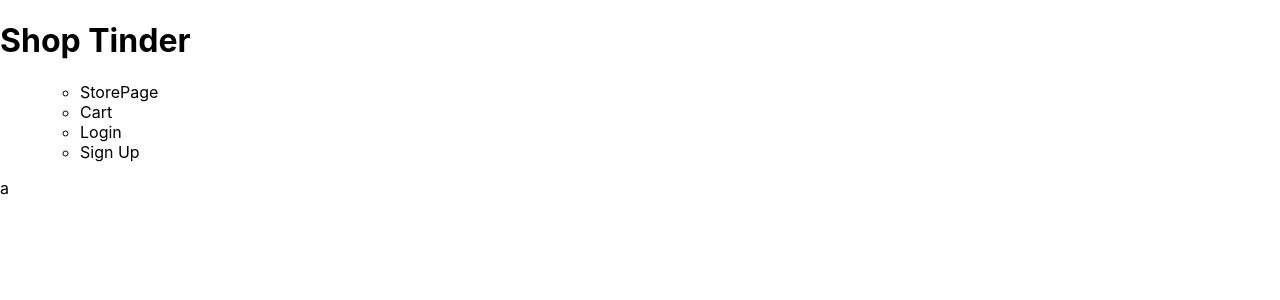
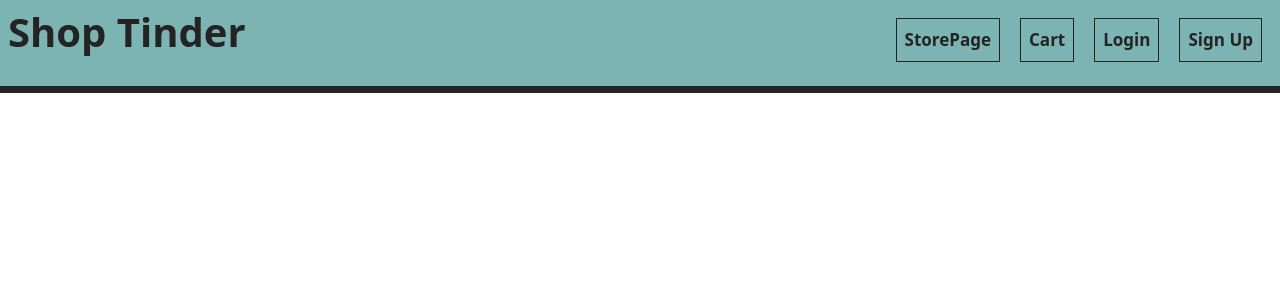
Before and after one commit to RonanSilasSmith/Shop-Tinder, a React (Create React App) app in the folder client/: page / in a window 1280 px wide. Shown: the top 300 px of the page. Built offline with nearby package versions, Linux system fonts and the light colour scheme.

Commit message:
adds Nav, adds file outline for cart

```diff
--- a/client/src/App.js
+++ b/client/src/App.js
@@ -5,6 +5,7 @@ import Nav from "./components/Nav";
 function App() {
   return (
     <div className="App">
+      <link href="https://cdn.jsdelivr.net/npm/bootstrap@5.0.0-beta1/dist/css/bootstrap.min.css" rel="stylesheet" integrity="sha384-giJF6kkoqNQ00vy+HMDP7azOuL0xtbfIcaT9wjKHr8RbDVddVHyTfAAsrekwKmP1" crossorigin="anonymous"></link>
       <Nav />
     </div>
   );
--- a/client/src/components/Nav/index.js
+++ b/client/src/components/Nav/index.js
@@ -5,20 +5,18 @@ import React from "react";
 function Nav() {
     function showNav(){
         return(
-            <ul className="flex-row">
-                <ul>
-                    <li>StorePage</li>
-                    <li>Cart</li>
-                    <li>Login</li>
-                    <li>Sign Up</li>
-                </ul>
+            <ul className="d-flex flex-row">
+                <li className="p-2"><a href="/">StorePage</a></li>
+                <li className="p-2"><a href="/">Cart</a></li>
+                <li className="p-2"><a href="/">Login</a></li>
+                <li className="p-2"><a href="/">Sign Up</a></li>
             </ul>
         )
     }
 
     return (
-        <header className="flex-row px-1">
-            <h1>Shop Tinder</h1>
+        <header className="d-flex p-2 justify-content-between" >
+            <h1><a href="/">Shop Tinder</a></h1>
 
             <nav>
                 {showNav()}
--- a/client/src/index.css
+++ b/client/src/index.css
@@ -7,7 +7,27 @@ body {
   -moz-osx-font-smoothing: grayscale;
 }
 
+header {
+  background-color: rgb(124, 179, 179);
+  border-bottom: 7px solid rgb(36, 36, 36);
+}
+
 code {
-  font-family: source-code-pro, Menlo, Monaco, Consolas, 'Courier New',
-    monospace;
+  font-family: source-code-pro, Menlo, Monaco, Consolas, 'Courier New', monospace;
 }
+
+ul {
+  list-style-type: none;
+}
+
+a:link, a:visited, a:hover, a:active {
+  text-decoration: none;
+  color: rgb(36, 36, 36);
+  font-weight: 700;
+}
+
+li {
+  font-size: 17px;
+  border: solid 1px rgb(36, 36, 36);
+  margin: 10px 10px 0px;
+}
--- a/client/src/index.js
+++ b/client/src/index.js
@@ -7,7 +7,6 @@ import './index.css';
 ReactDOM.render(
   <React.StrictMode>
     <App />
-    <p>a</p>
   </React.StrictMode>,
   document.getElementById('root')
 );
```
Also changed, not shown: client/src/components/Cart/index.js (added, +11 -0 lines), client/src/components/Item/index.js (deleted), 1 other file (tests, documents, lock files or other folders).
